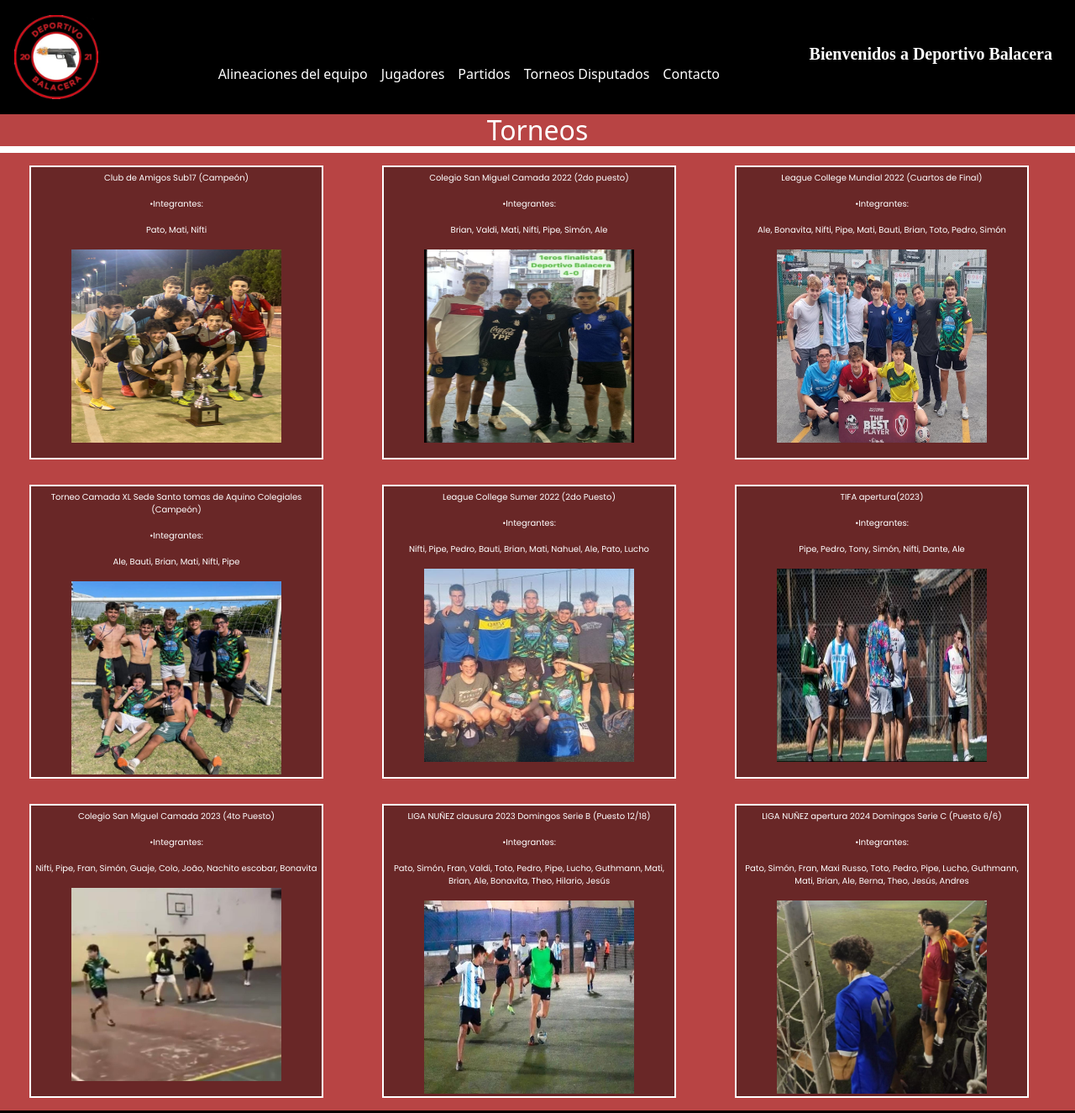
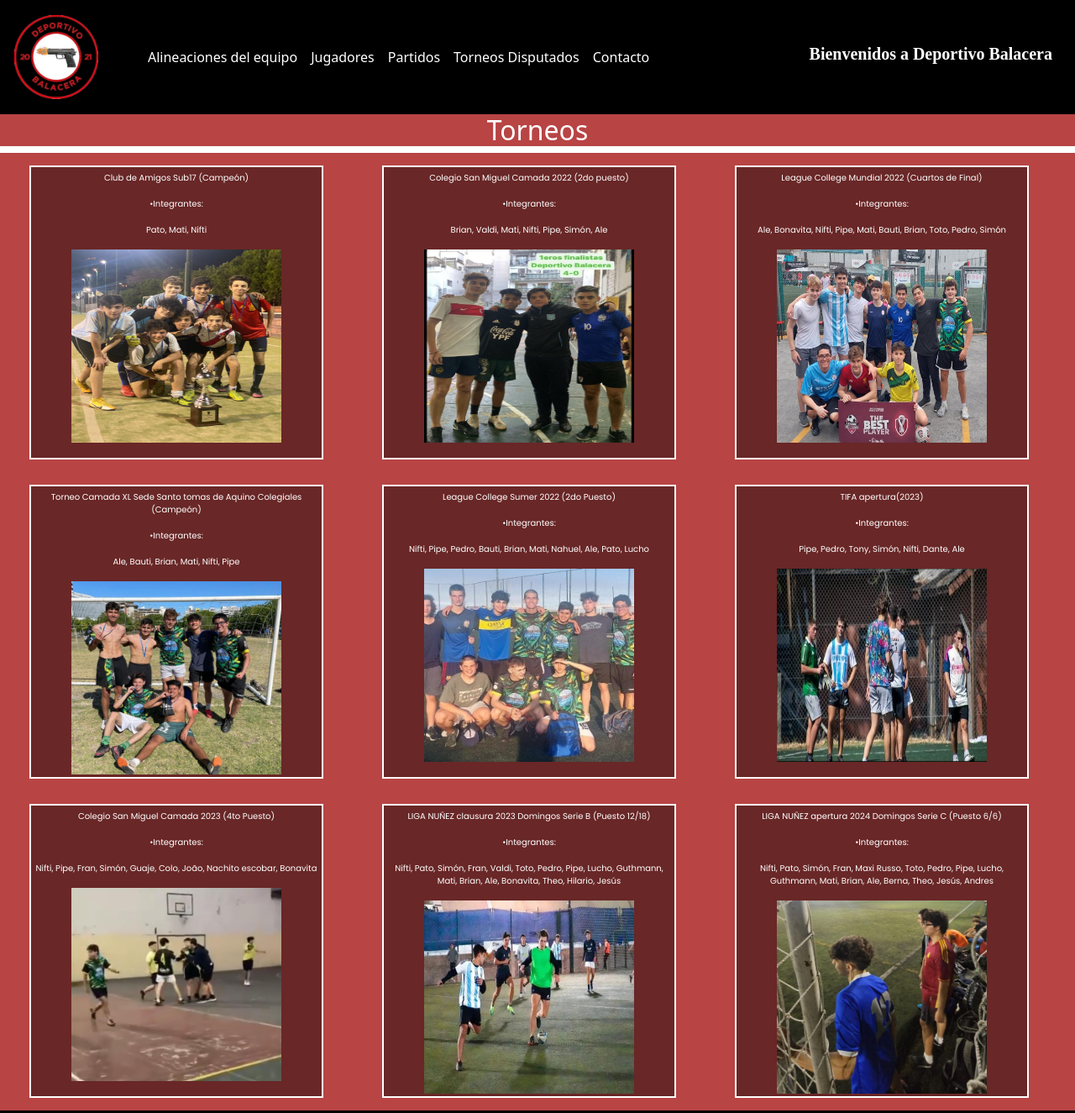
Before and after one commit to ElChouny/PreEntrega2-Torquatti, a plain HTML site: page pages/torneos-disputados.html in a window 1280 px wide. Shown: the top 1325 px of the page at 84% size. Drawn offline with nearby package versions, Linux system fonts and the light colour scheme.

Commit message:
correcion pages

```diff
--- a/css/style.css
+++ b/css/style.css
@@ -36,15 +36,12 @@
 
 
 .collapse {
-
     align-items: center;
     justify-content: space-between;
     color: white;
 }
 
-.navbar-nav {
-    margin: 0 30px;
-}
+
 
 .navbar h1 {
     font-size: 20px;
@@ -53,6 +50,8 @@
 .navbar-nav {
     background-color: black;
     list-style: none;
+    justify-content: center;
+    margin: 0 30px;
 }
 
 .nav-item {
@@ -65,8 +64,7 @@
 }
 .nav-item {
     text-align: center;
-    vertical-align: top;
-    margin-top: 40px;
+    margin-top: 40px 40px;
 }
 
 
@@ -453,7 +451,7 @@ section div h2 {
 
 
 
-@media(max-width: 350px) {
+/*@media(max-width: 350px) {
     .equipo {
         height: 125px;
         width: auto;
--- a/pages/torneos-disputados.html
+++ b/pages/torneos-disputados.html
@@ -12,7 +12,7 @@
 </head>
 
 <body>
-    <header class="bienvenidos">
+    <header>
         <nav class="navbar navbar-expand-lg navApariencia">
             <div class="container-fluid">
                 <a class="navbar-brand" href="../index.html"><img src="../img/LOGO DEPORTIVO BALACERA.jpg" alt="LOGO"></a>
@@ -21,7 +21,7 @@
                     aria-expanded="false" aria-label="Toggle navigation">
                     <span class="navbar-toggler-icon"></span>
                 </button>
-                <div class="lista" class="collapse navbar-collapse" id="navbarSupportedContent">
+                <div class="collapse navbar-collapse" id="navbarSupportedContent">
                     <ul class="navbar-nav me-auto mb-2 mb-lg-0">
 
                         <li class="nav-item"><a class="nav-link" aria-current="page" href="./alineaciones-del-equipo.html">Alineaciones del equipo</a></li>
@@ -143,7 +143,9 @@
             <div class="grid-item">
                 <p>LIGA NUÑEZ clausura 2023 Domingos Serie B (Puesto 12/18)</p>
                 <p>•Integrantes:</p>
-                <p>Pato,
+                <p>
+                    Nifti,
+                    Pato,
                     Simón,
                     Fran,
                     Valdi,
@@ -165,7 +167,9 @@
             <div class="grid-item">
                 <p>LIGA NUÑEZ apertura 2024 Domingos Serie C (Puesto 6/6)</p>
                 <p>•Integrantes:</p>
-                <p>Pato,
+                <p>
+                    Nifti,
+                    Pato,
                     Simón,
                     Fran,
                     Maxi Russo,
```
Also changed, not shown: pages/alineaciones-del-equipo.html (+2 -2 lines), pages/contacto.html (+2 -2 lines), pages/jugadores.html (+2 -2 lines), pages/partidos.html (+1 -1 lines).
